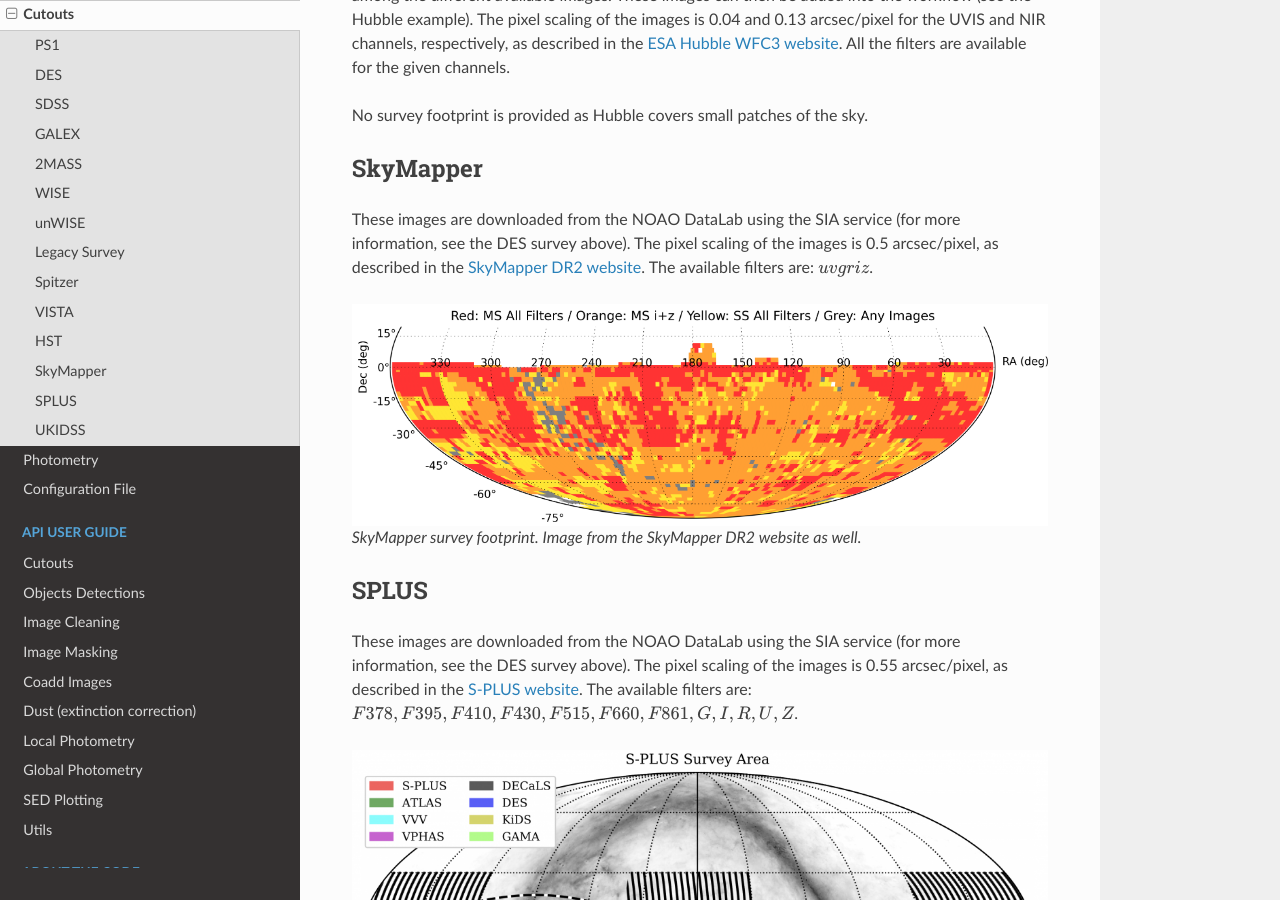
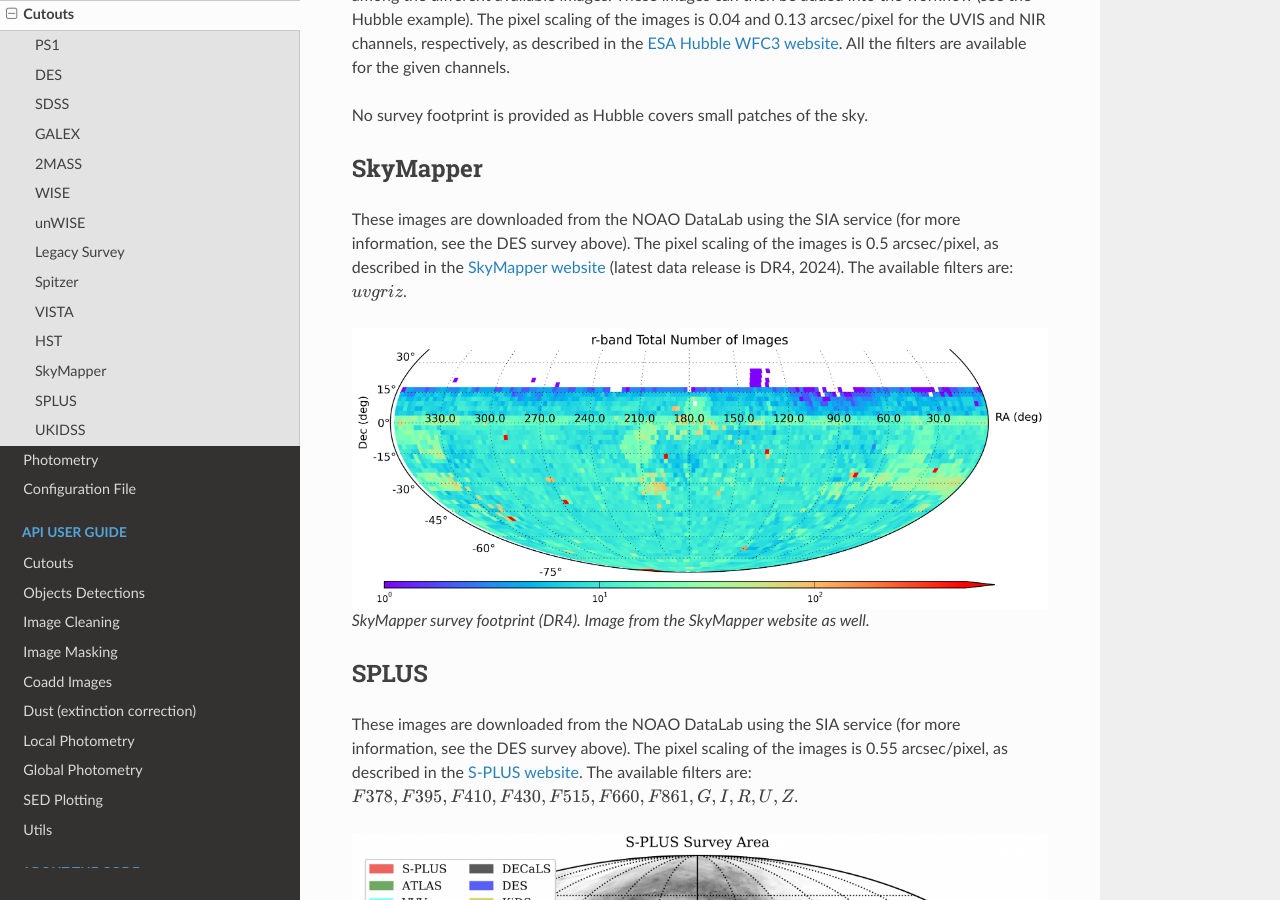
Before and after one commit to temuller/hostphot, a Sphinx documentation site: the page built from docs/further_information/cutouts.rst, in a window 1280 px wide and 900 px high, scrolled down 7073 px. Built offline with Sphinx 7.4.7 and the Read the Docs theme 2.0.0, drawn with Linux system fonts in a browser that asks for light colours; pages that are not in the unit, such as notebooks, are missing from menus.

Commit message:
updating SkyMapper to DR4

```diff
--- a/docs/further_information/cutouts.rst
+++ b/docs/further_information/cutouts.rst
@@ -117,11 +117,11 @@ No survey footprint is provided as Hubble covers small patches of the sky.
 SkyMapper
 ~~~~~~~~~
 
-These images are downloaded from the NOAO DataLab using the SIA service (for more information, see the DES survey above). The pixel scaling of the images is 0.5 arcsec/pixel, as described in the `SkyMapper DR2 website <https://skymapper.anu.edu.au/data-release/>`_. The available filters are: :math:`uvgriz`.
+These images are downloaded from the NOAO DataLab using the SIA service (for more information, see the DES survey above). The pixel scaling of the images is 0.5 arcsec/pixel, as described in the `SkyMapper website <https://skymapper.anu.edu.au/data-release/>`_ (latest data release is DR4, 2024). The available filters are: :math:`uvgriz`.
 
 .. figure:: static/skymapper_footprint.png
 
-  SkyMapper survey footprint. Image from the SkyMapper DR2 website as well.
+  SkyMapper survey footprint (DR4). Image from the SkyMapper website as well.
 
 
 SPLUS
```
Also changed, not shown: docs/further_information/static/skymapper_footprint.png.
